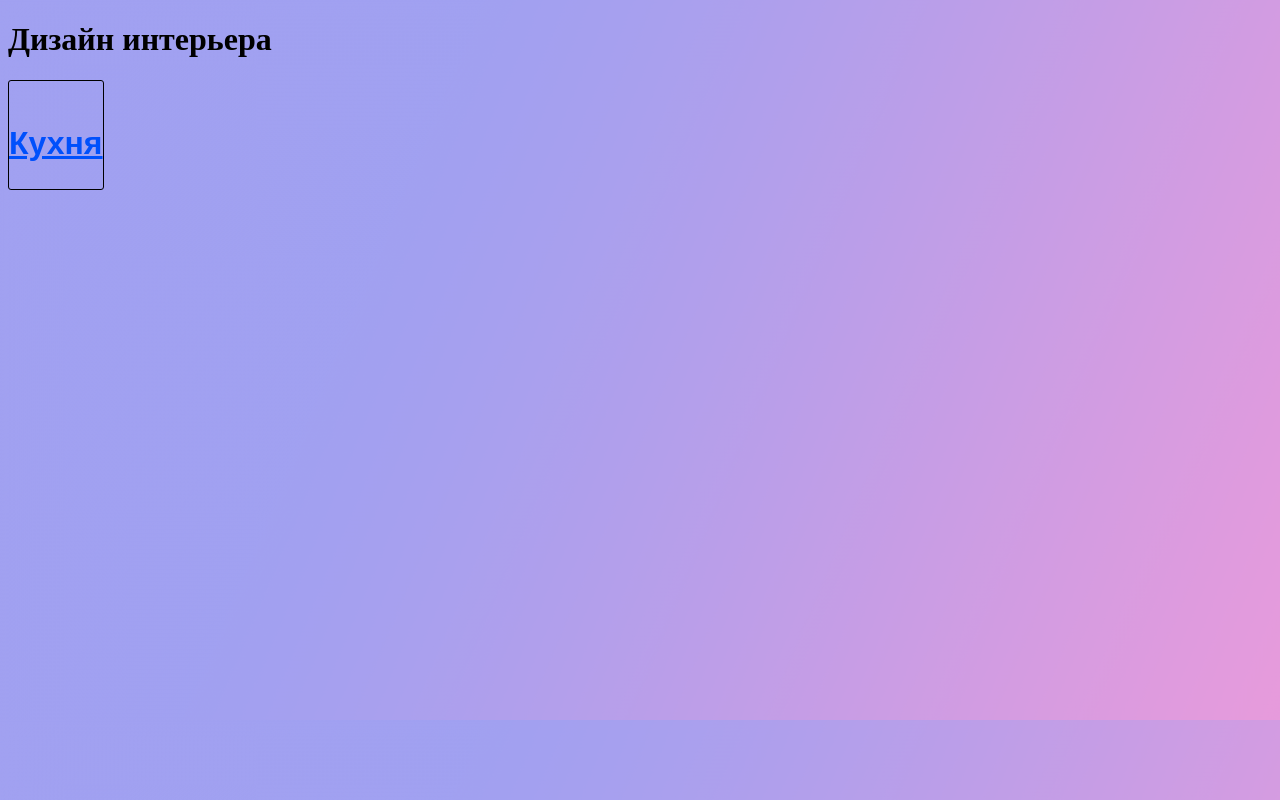
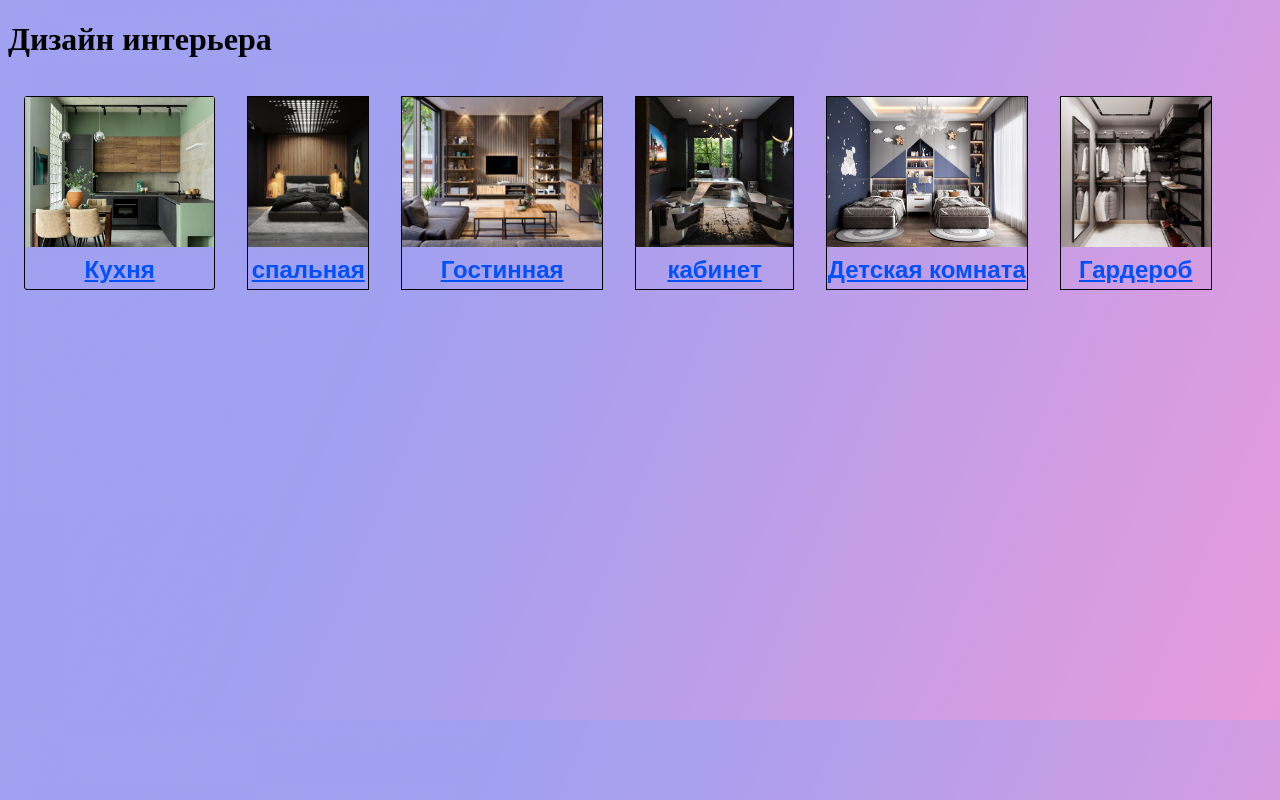
Before and after one commit to interesteds/interesteds.github.io, a plain HTML site: page dizaun/index.html in a window 1280 px wide. Drawn offline with Linux system fonts and the light colour scheme.

Commit message:
work with site

```diff
--- a/dizaun/index.html
+++ b/dizaun/index.html
@@ -6,18 +6,52 @@
     <meta name="viewport" content="width=device-width, initial-scale=1.0">
     <title>Document</title>
     <link rel="stylesheet" href="../style.css">
+    <style>
+        h2 {
+            margin-top: 5px;
+            margin-bottom: 5px;
+        }
+    </style>
 </head>
 <body>
 <h1>Дизайн интерьера</h1>
-<div class="kitchen">
-    <a href=""> <img src="./kyx.jpg" height="200" alt=""></a>
-    <div>
-        <h2><a href="">Кухня</a></h2>
+<div class="meny">
+    <div class="room kitchen">
+        <a href=""> <img src="./kyx.jpg" height="150" alt=""></a>
+            <div>
+            <h2><a href="">Кухня</a></h2>
+            </div>
     </div>
-</div>
-<div class="bedroom">
-    <a href=""> <img src="" height="200" alt=""></a>
-
+    <div class="room bedroom">
+        <a href=""> <img src="./bed.jpg" height="150" alt=""></a>
+                <div>
+                <h2><a href="">спальная</a></h2>
+                </div>
+    </div>
+    <div class="room living">
+        <a href=""> <img src="./gs.jpg" height="150" alt=""></a>
+            <div>
+            <h2><a href="">Гостинная</a></h2>
+            </div>
+    </div>
+    <div class="room cabinet">
+        <a href=""><img src="./cab.jpg" height="150" alt=""></a>
+            <div>
+                <h2><a href="">кабинет</a></h2>
+            </div>
+    </div>
+    <div class="room children's ">
+        <a href=""><img src="./fr.jpg" height="150" alt=""></a>
+            <div>
+                <h2><a href="">Детская комната</a></h2>
+            </div>
+    </div>
+    <div class="room wardrobe">
+        <a href=""><img src="./h2.webp" height="150" alt=""></a>
+            <div>
+                <h2><a href="">Гардероб</a></h2>
+            </div>
+    </div>
 </div>
 </body>
 </html>
--- a/style.css
+++ b/style.css
@@ -110,3 +110,14 @@ div ul li {
     align-items: center;
     justify-content: center;
 }
+.meny {
+    display: flex;
+}
+.room {
+    margin: 1em;
+    border: 1px solid black;
+}
+.room h2 {
+    font-size: 1.5em;
+    text-align: center;
+}
```
Also changed, not shown: dizaun/bed.jpg (added), dizaun/cab.jpg (added), dizaun/fr.jpg (added), dizaun/gs.jpg (added), dizaun/h2.webp (added), dizaun/kyx.jpg (added).
